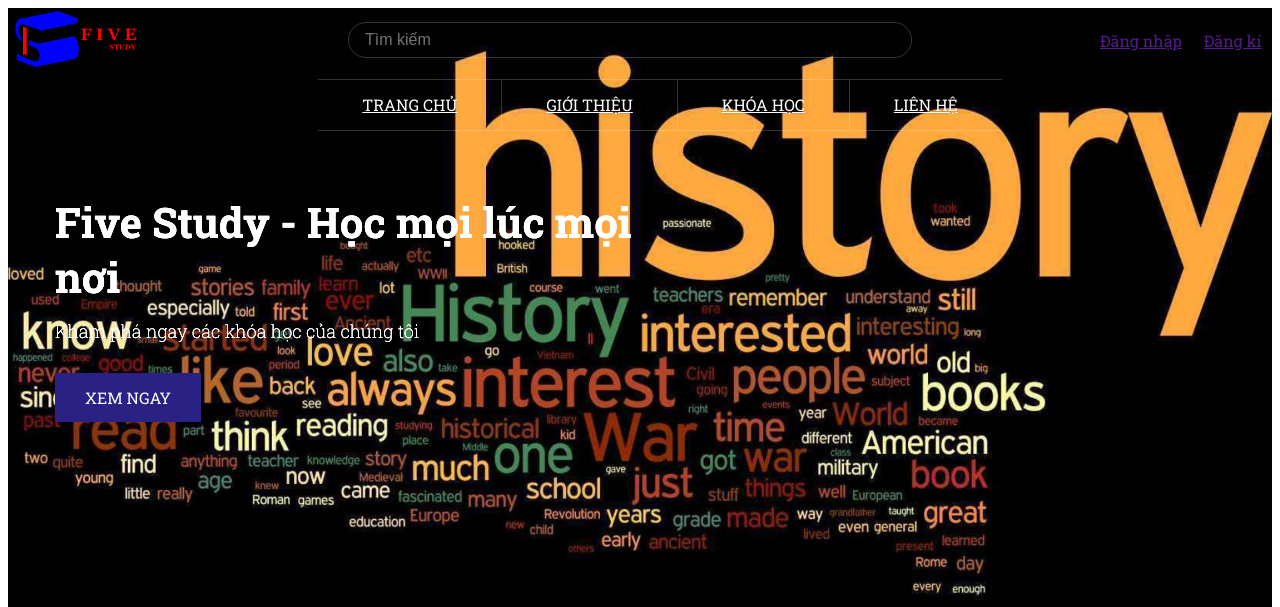
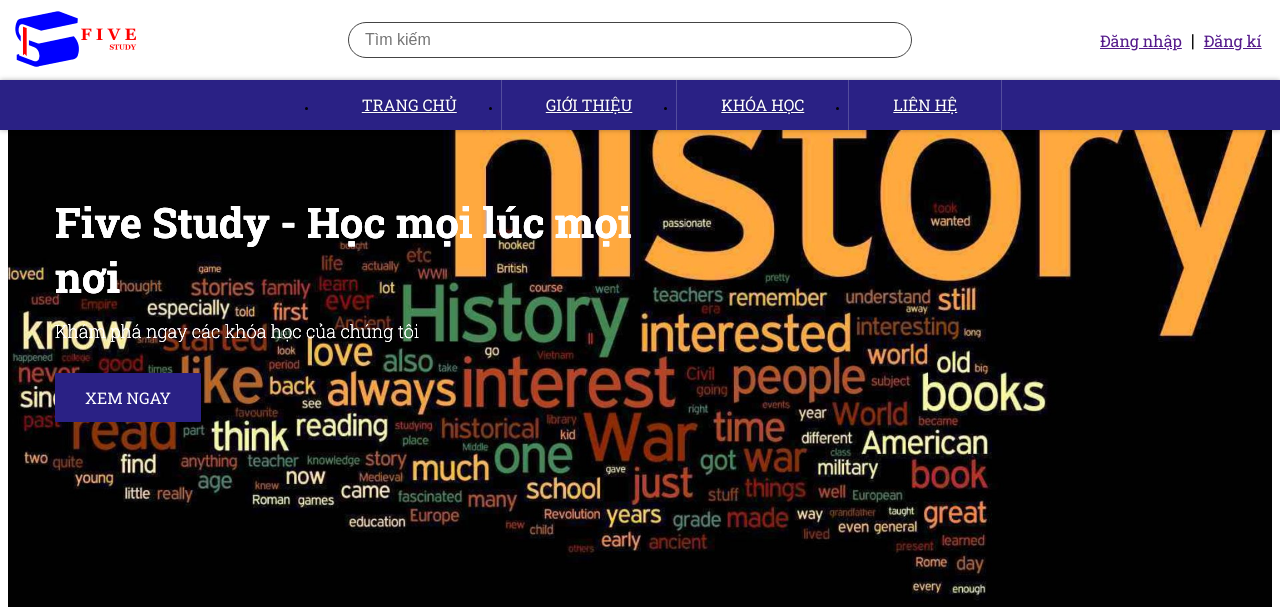
Before and after one commit to buihoa8323/web_khoa_hoc, a PHP site: page /Views/user_homepage.php in a window 1280 px wide. Shown: the top 607 px of the page. Run offline with PHP 8.4, Linux system fonts and the light colour scheme; the visitor is signed in with stand-in values (Sample User, id 1); data comes from the database, SQL or seed files in the repository; some libraries are stand-ins or nearby versions.

Commit message:
Sua file home.css

```diff
--- a/Views/assets/css/home.css
+++ b/Views/assets/css/home.css
@@ -1,6 +1,6 @@
 /* =====Css lại header cho trang home====== */
 
-.header.scrolling {
+/* .header.scrolling {
     background-color: transparent;
 }
 
@@ -30,7 +30,7 @@
 .header.scrolling .name-user,
 .header.scrolling .header__cart i {
     color: var(--white-cl-1);
-}
+} */
 
 
 /* ===========Slider======= */
```
